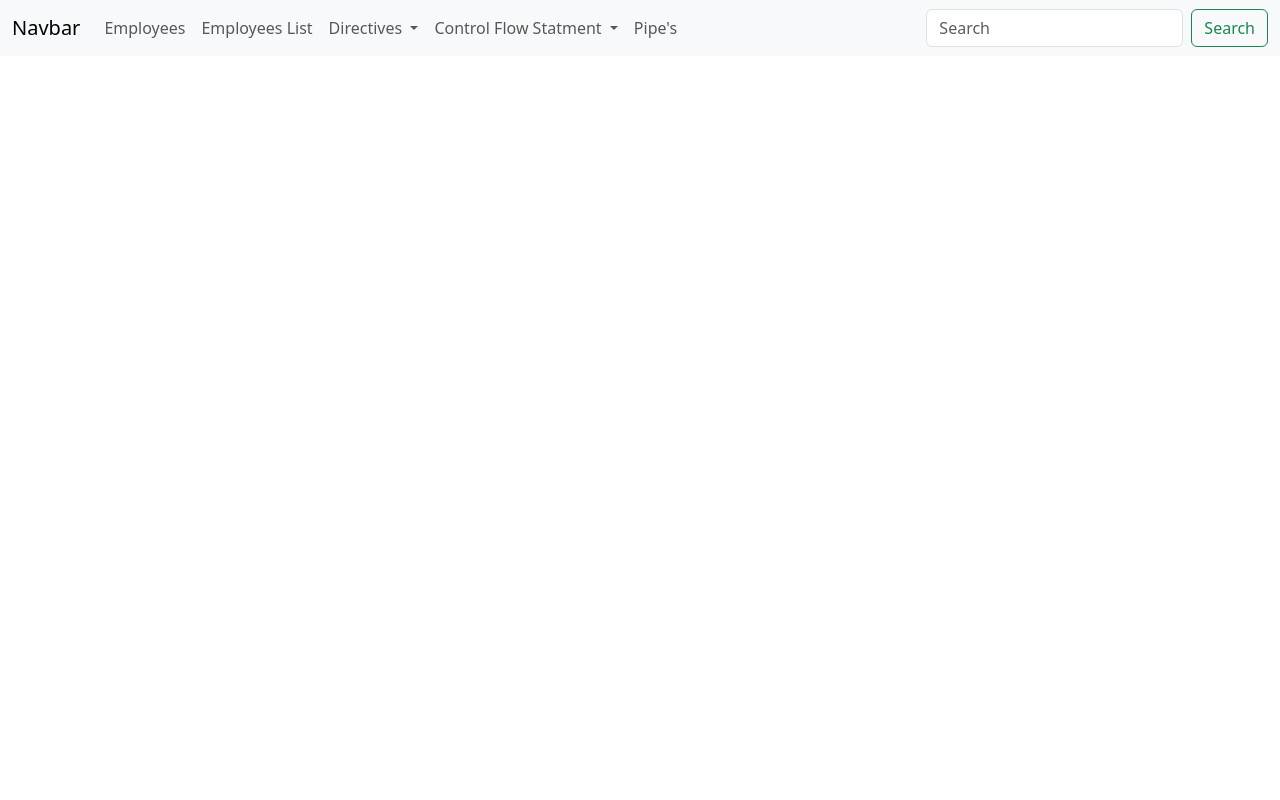
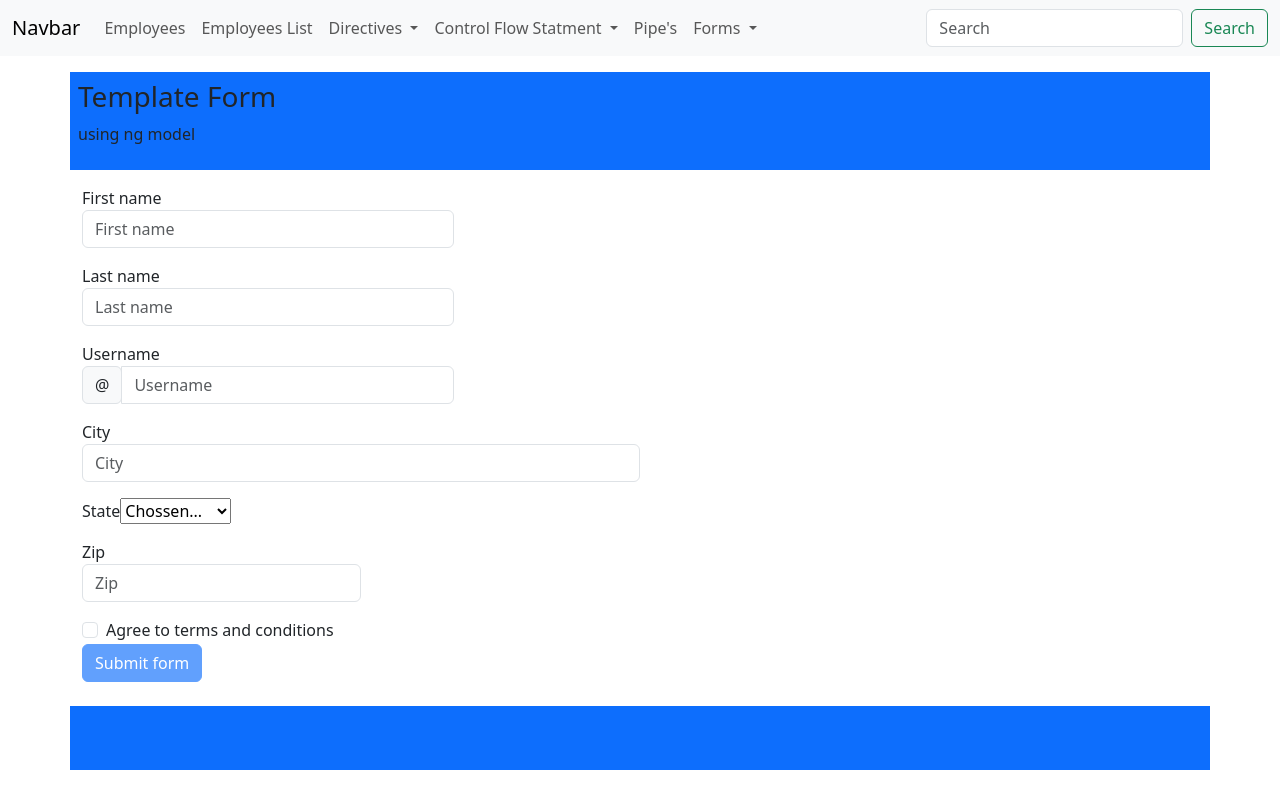
Before and after one commit to 786puneet/angular_tutorials, an Angular app in the folder Demo_Application/: page /template-form in a window 1280 px wide. Before the commit this address led to /. Built offline with nearby package versions, Linux system fonts and the light colour scheme.

Commit message:
add template and reactive forms components

```diff
--- /dev/null
+++ b/Demo_Application/src/app/Components/Forms/reactive-form/reactive-form.component.html
@@ -0,0 +1,79 @@
+<div class="row">
+    <div class="col-12 bg-primary my-3 p-4">
+        <h3>Reactive Form</h3>
+    </div>
+</div>
+
+<form ngform="" [formGroup]="studentObj" class="needs-validation" novalidate>
+    <div class="form-row">
+      <div class="col-md-4 mb-3">
+        <label for="validationTooltip01">First name</label>
+        <input formControlName="firstName" type="text" class="form-control" id="validationTooltip01" placeholder="First name" value="Mark" required>
+     <div class="danger-text">
+        @if ( studentObj.touched && studentObj.controls['firstName'].errors?.['required'])
+        {
+            <p>This field is requried</p>
+        }
+        @else if(studentObj.controls['firstName'].errors?.['minlength'])
+        {
+            <p>Please add more than 4 Characters</p>
+        }
+
+
+     </div>
+      </div>
+      <div class="col-md-4 mb-3">
+        <label for="validationTooltip02">Last name</label>
+        <input formControlName="lastName" type="text" class="form-control" id="validationTooltip02" placeholder="Last name" value="Otto" required>
+        <div class="valid-tooltip">
+          Looks good!
+        </div>
+      </div>
+      <div class="col-md-4 mb-3">
+        <label for="validationTooltipUsername">Username</label>
+        <div class="input-group">
+          <div class="input-group-prepend">
+            <span class="input-group-text" id="validationTooltipUsernamePrepend">Email Id</span>
+          </div>
+          <input formControlName="userName" type="text" class="form-control"  placeholder="Username" aria-describedby="validationTooltipUsernamePrepend" required>
+         <div class="danger-text">
+            @if(studentObj.controls['userName'].errors?.['email'])
+            {
+            <p>Enter your email in correct format</p>
+            }
+         </div>
+        </div>
+      </div>
+    </div>
+    <div class="form-row">
+      <div class="col-md-6 mb-3">
+        <label for="validationTooltip03">City</label>
+        <input formControlName="city" type="text" class="form-control" id="validationTooltip03" placeholder="City" required>
+        <div class="invalid-tooltip">
+          Please provide a valid city.
+        </div>
+      </div>
+      <div class="col-md-3 mb-3">
+        <label for="validationTooltip04">State</label>
+        <input formControlName="state" type="text" class="form-control" id="validationTooltip04" placeholder="State" required>
+        <div class="invalid-tooltip">
+          Please provide a valid state.
+        </div>
+      </div>
+      <div class="col-md-3 mb-3">
+        <label for="validationTooltip05">Zip</label>
+        <input formControlName="zipCode" type="text" class="form-control" id="validationTooltip05" placeholder="Zip" required>
+        <div class="invalid-tooltip">
+          Please provide a valid zip.
+        </div>
+      </div>
+    </div>
+    <button type="reset" (click)="resetValues()">Reset</button>
+    <button class="btn btn-primary" type="submit" [disabled]="studentObj.invalid" (click)="onSubmit()">Submit form</button>
+  </form>
+
+  <div class="row">
+    <div class="col-12 bgprimary">
+        {{formValues | json}}
+    </div>
+  </div>
--- /dev/null
+++ b/Demo_Application/src/app/Components/Forms/reactive-form/reactive-form.component.ts
@@ -0,0 +1,31 @@
+import { JsonPipe } from '@angular/common';
+import { Component } from '@angular/core';
+import { FormControl, FormGroup, ReactiveFormsModule, Validators } from '@angular/forms';
+
+@Component({
+  selector: 'app-reactive-form',
+  imports: [ReactiveFormsModule,JsonPipe],
+  templateUrl: './reactive-form.component.html',
+  styleUrl: './reactive-form.component.css'
+})
+export class ReactiveFormComponent {
+studentObj:FormGroup= new FormGroup({
+firstName: new FormControl("",[Validators.required,Validators.minLength(3)]),
+lastName: new FormControl("",[Validators.required]),
+userName: new FormControl("" ,[Validators.email]),
+city: new FormControl(""),
+state: new FormControl(""),
+zipCode: new FormControl("")
+ })
+
+formValues:any;
+
+onSubmit()
+{
+this.formValues = this.studentObj.value;
+}
+resetValues(){
+  this.studentObj.reset();
+}
+
+}
--- /dev/null
+++ b/Demo_Application/src/app/Components/Forms/template-form/template-form.component.html
@@ -0,0 +1,77 @@
+<div class="row">
+    <div class="col-12 bg-primary p-2 my-3">
+        <h3>Template Form </h3>
+        <p>using ng model</p>
+    </div>
+</div>
+
+<form #myForm="ngForm">
+    <div class="form-row">
+      <div class="col-md-4 mb-3">
+        <label for="validationDefault01">First name</label>
+        <input #fName="ngModel" name="firstName" required minlength="4" [(ngModel)]="studentObj.firstName" type="text" class="form-control" id="validationDefault01" placeholder="First name"  required>
+        <div class="error-messages">
+            @if((fName.touched || fName.dirty) && fName.errors?.['required'])
+            {
+            <p class="text-danger">This field is required</p>
+            }
+            @else if ( fName.errors?.['minlength'])
+            {
+            <p class="text-danger">Please enter alleast 4 words name</p>
+            }
+
+        </div>
+        <!-- <DIV>
+            {{ fName.errors | json}}
+        </DIV> -->
+    </div>
+      <div class="col-md-4 mb-3">
+        <label for="validationDefault02">Last name</label>
+        <input name="lastName" [(ngModel)]="studentObj.lastName" type="text" class="form-control" id="validationDefault02" placeholder="Last name" value="Otto" >
+      </div>
+      <div class="col-md-4 mb-3">
+        <label for="validationDefaultUsername">Username</label>
+        <div class="input-group">
+          <div class="input-group-prepend">
+            <span class="input-group-text" id="inputGroupPrepend2">&#64;</span>
+          </div>
+          <input name="userName" [(ngModel)]="studentObj.userName" type="text" class="form-control" id="validationDefaultUsername" placeholder="Username" aria-describedby="inputGroupPrepend2" >
+        </div>
+      </div>
+    </div>
+    <div class="form-row">
+      <div class="col-md-6 mb-3">
+        <label for="validationDefault03">City</label>
+        <input name="city" [(ngModel)]="studentObj.city" type="text" class="form-control" id="validationDefault03" placeholder="City" >
+      </div>
+      <div class="col-md-3 mb-3">
+        <label for="validationDefault04">State</label>
+        <select name="state" [(ngModel)]="studentObj.state">
+        <option selected value="">Chossen...</option>
+        <option value="punjab">Punjab</option>
+        <option value="mohali">Mohali</option>
+        <option value="chandighar">Chandighar</option>
+    </select>
+    </div>
+      <div class="col-md-3 mb-3">
+        <label for="validationDefault05">Zip</label>
+        <input name="zipCode" [(ngModel)]="studentObj.zipCode" type="text" class="form-control" id="validationDefault05" placeholder="Zip" >
+      </div>
+    </div>
+    <div class="form-group">
+      <div class="form-check">
+        <input name="isAcceptTerms" [(ngModel)]="studentObj.isAcceptTerms" class="form-check-input" type="checkbox" value="" id="invalidCheck2" >
+        <label class="form-check-label" for="invalidCheck2">
+          Agree to terms and conditions
+        </label>
+      </div>
+    </div>
+    <button class="btn btn-primary" type="submit" [disabled]="myForm.invalid" (click)="onSubmit()">Submit form</button>
+    <button class="btn btn-secondry" type="rest"></button>
+</form>
+
+  <div class="row">
+    <div class="col-12 bg-primary mt-4 p-4">
+    <p class="text-white"> {{formValue | json}} </p>
+    </div>
+  </div>
--- /dev/null
+++ b/Demo_Application/src/app/Components/Forms/template-form/template-form.component.ts
@@ -0,0 +1,30 @@
+import { JsonPipe } from '@angular/common';
+import { Component } from '@angular/core';
+import { FormsModule } from '@angular/forms';
+
+@Component({
+  selector: 'app-template-form',
+  imports: [FormsModule,JsonPipe],
+  templateUrl: './template-form.component.html',
+  styleUrl: './template-form.component.css'
+})
+export class TemplateFormComponent {
+  studentObj:any = {
+    firstName:'',
+    lastName:'',
+    userName:'',
+    city:'',
+    state:'',
+    zipCode:'',
+    isAcceptTerms:false,
+  }
+
+  formValue:any;
+
+  onSubmit()
+  {
+    debugger;
+  this.formValue = this.studentObj;
+  }
+
+}
--- a/Demo_Application/src/app/app.component.html
+++ b/Demo_Application/src/app/app.component.html
@@ -39,6 +39,16 @@
               <a class="nav-link" [routerLink]="'/pipes'">Pipe's</a>
             </li>
 
+            <li class="nav-item dropdown">
+              <a class="nav-link dropdown-toggle" role="button" data-bs-toggle="dropdown" aria-expanded="false">
+                Forms
+              </a>
+              <ul class="dropdown-menu">
+                <li><a class="dropdown-item" [routerLink]="'/template-form'">Template Form</a></li>
+                <li><a class="dropdown-item" [routerLink]="'/reactive-form'">Reactive Form</a></li>
+              </ul>
+            </li>
+
       </ul>
       <form class="d-flex" role="search">
         <input class="form-control me-2" type="search" placeholder="Search" aria-label="Search">
```
Also changed, not shown: Demo_Application/src/app/app.routes.ts (+10 -0 lines), Demo_Application/src/app/Components/Forms/reactive-form/reactive-form.component.css (added), Demo_Application/src/app/Components/Forms/template-form/template-form.component.css (added), 2 other files (tests, documents, lock files or other folders).
